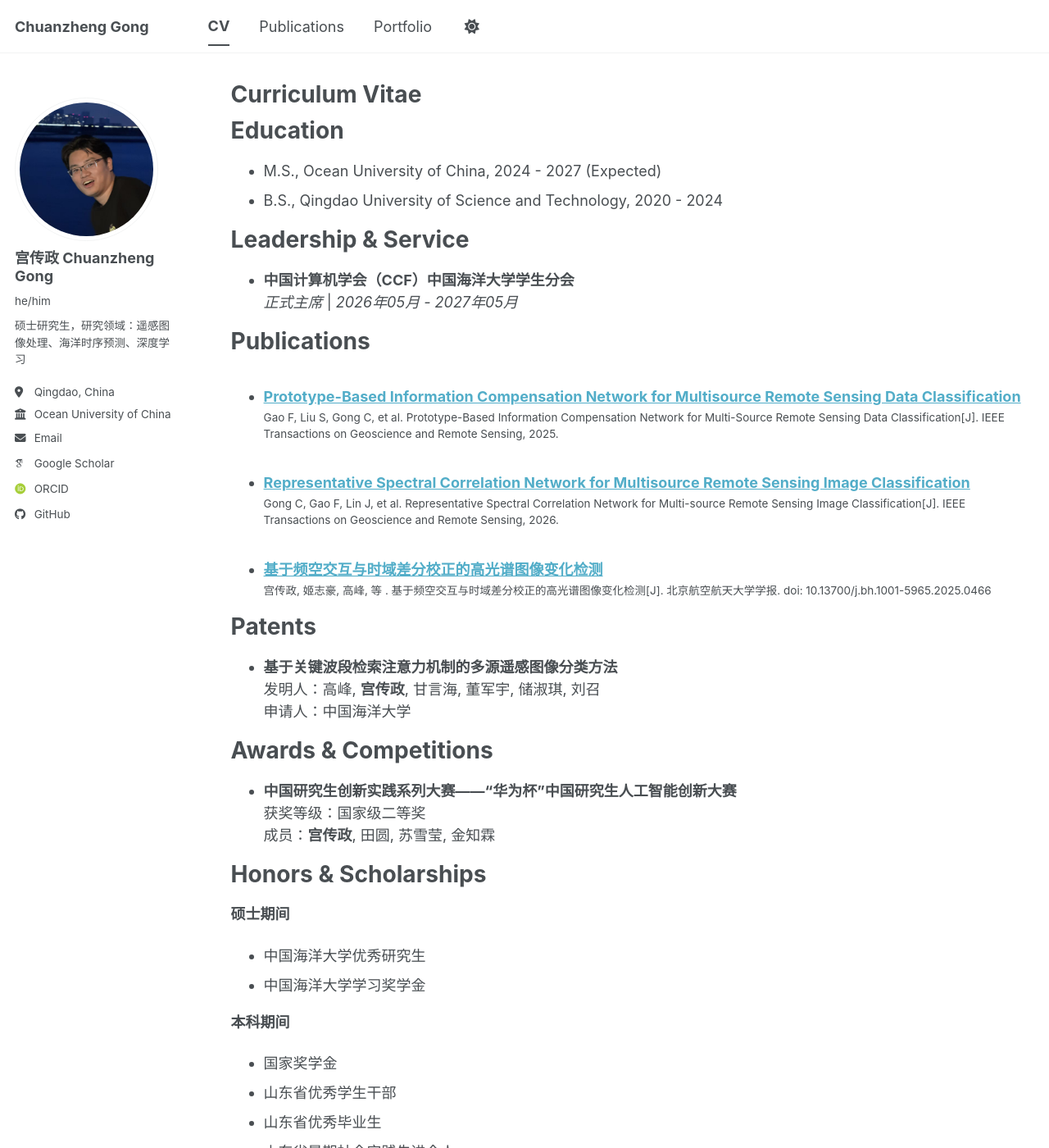
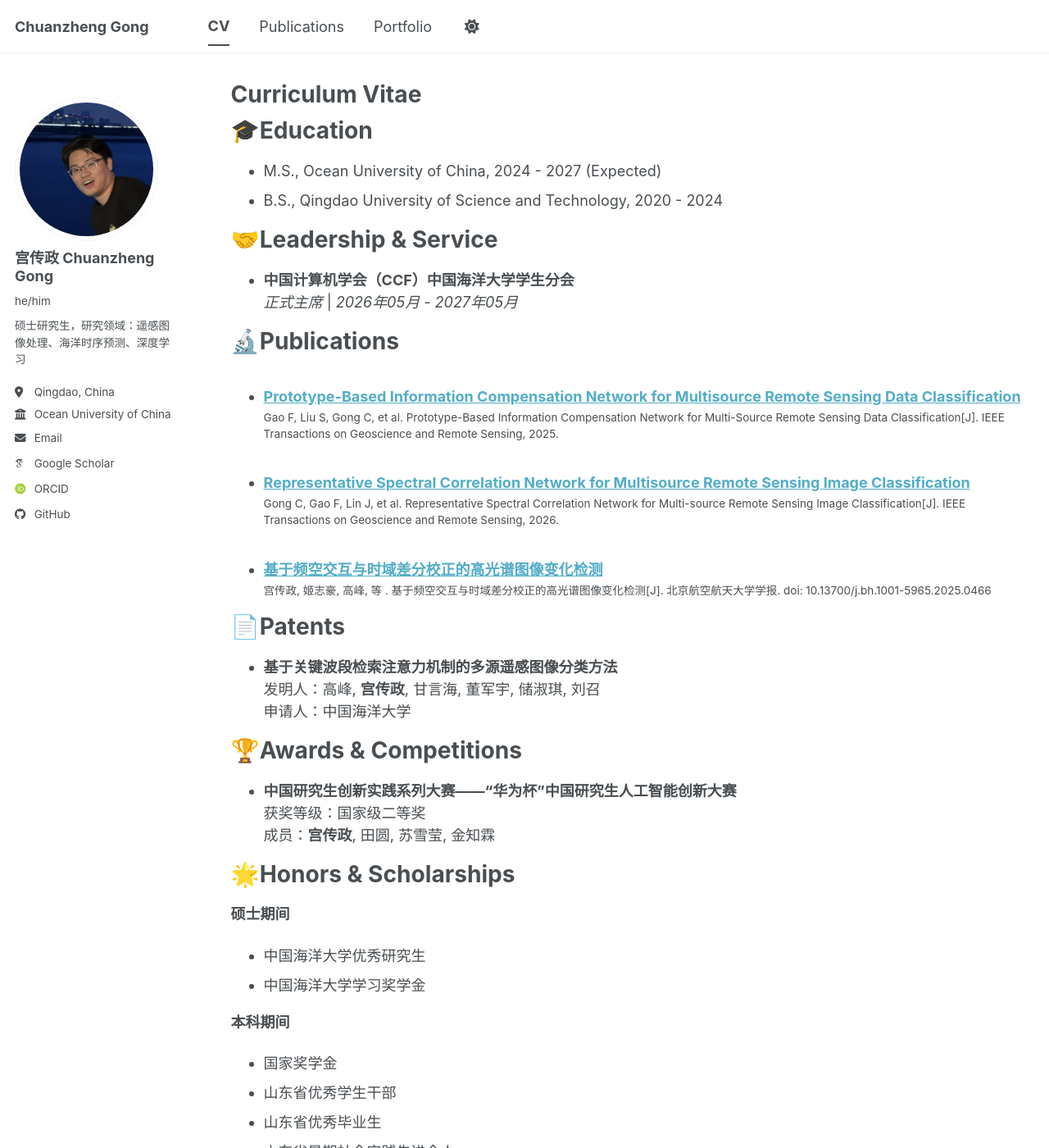
Before and after one commit to Link11001/Link11001.github.io, a Jekyll site: the page built from _pages/cv.md, in a window 1280 px wide and 1400 px high. Shown: the whole window at 82% size. Built offline with Jekyll 4.4.1, drawn with Linux system fonts in a browser that asks for light colours; some web fonts are replaced; a script bundle is joined from its source files by our own code; library files that are not in the unit come from our copies.

Commit message:
Update cv.md

```diff
--- a/_pages/cv.md
+++ b/_pages/cv.md
@@ -9,35 +9,35 @@ redirect_from:
 
 {% include base_path %}
 
-Education
+🎓Education
 ======
 * M.S., Ocean University of China, 2024 - 2027 (Expected)
 * B.S., Qingdao University of Science and Technology, 2020 - 2024
 
-Leadership & Service
+🤝Leadership & Service
 ======
 * **中国计算机学会（CCF）中国海洋大学学生分会** <br>
   *正式主席* | *2026年05月 - 2027年05月*
 
-Publications
+🔬Publications
 ======
   <ul>{% for post in site.publications reversed %}
     {% include archive-single-cv.html %}
   {% endfor %}</ul>
 
-Patents
+📄Patents
 ======
 * **基于关键波段检索注意力机制的多源遥感图像分类方法**<br>
   发明人：高峰, **宫传政**, 甘言海, 董军宇, 储淑琪, 刘召<br>
   申请人：中国海洋大学
 
-Awards & Competitions
+🏆Awards & Competitions
 ======
 * **中国研究生创新实践系列大赛——“华为杯”中国研究生人工智能创新大赛**<br>
   获奖等级：国家级二等奖<br>
   成员：**宫传政**, 田圆, 苏雪莹, 金知霖
 
-Honors & Scholarships
+🌟Honors & Scholarships
 ======
 **硕士期间**
 * 中国海洋大学优秀研究生
```
